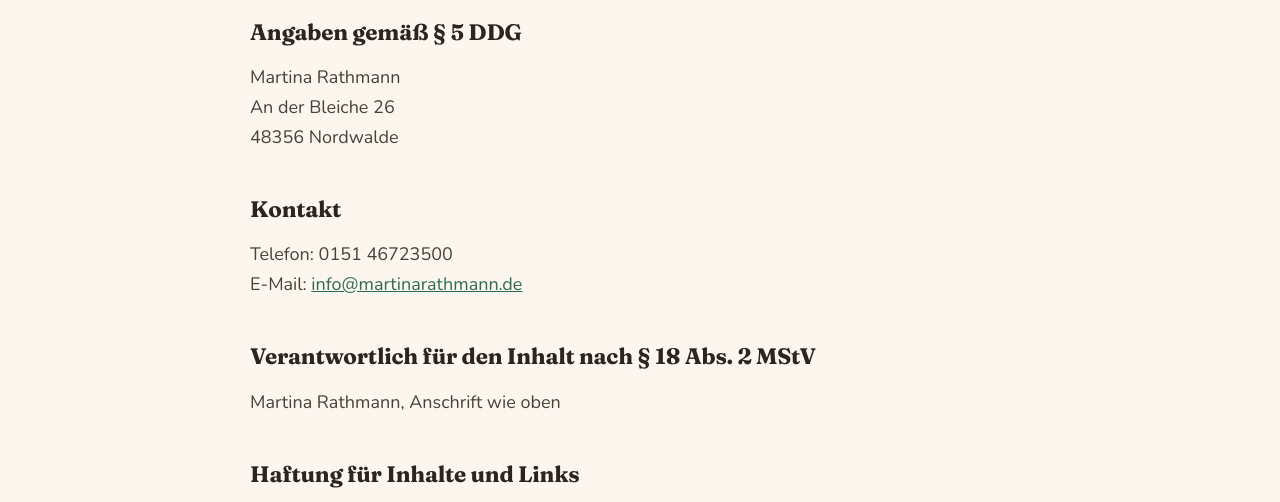
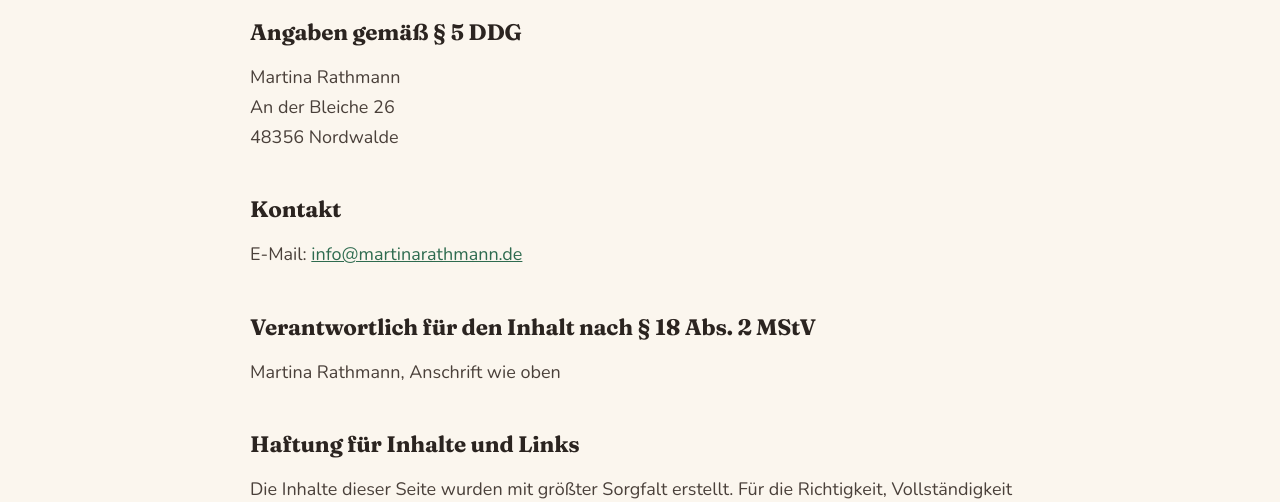
Before and after one commit to moritzrathmann/martinarathmann-de, a plain HTML site: page martinarathmann-de/martinarathmann-de/impressum.html in a window 1280 px wide. Shown: the part 254-756 px from the top of the page. Drawn offline with Linux system fonts and the light colour scheme.

Commit message:
Update impressum.html

```diff
--- a/martinarathmann-de/martinarathmann-de/impressum.html
+++ b/martinarathmann-de/martinarathmann-de/impressum.html
@@ -35,7 +35,7 @@
   <h2>Angaben gemäß § 5 DDG</h2>
   <p>Martina Rathmann<br>An der Bleiche 26<br>48356 Nordwalde</p>
   <h2>Kontakt</h2>
-  <p>Telefon: 0151 46723500<br>E-Mail: <a href="mailto:info@martinarathmann.de">info@martinarathmann.de</a></p>
+  <p>E-Mail: <a href="mailto:info@martinarathmann.de">info@martinarathmann.de</a></p>
   <h2>Verantwortlich für den Inhalt nach § 18 Abs. 2 MStV</h2>
   <p>Martina Rathmann, Anschrift wie oben</p>
   <h2>Haftung für Inhalte und Links</h2>
```
